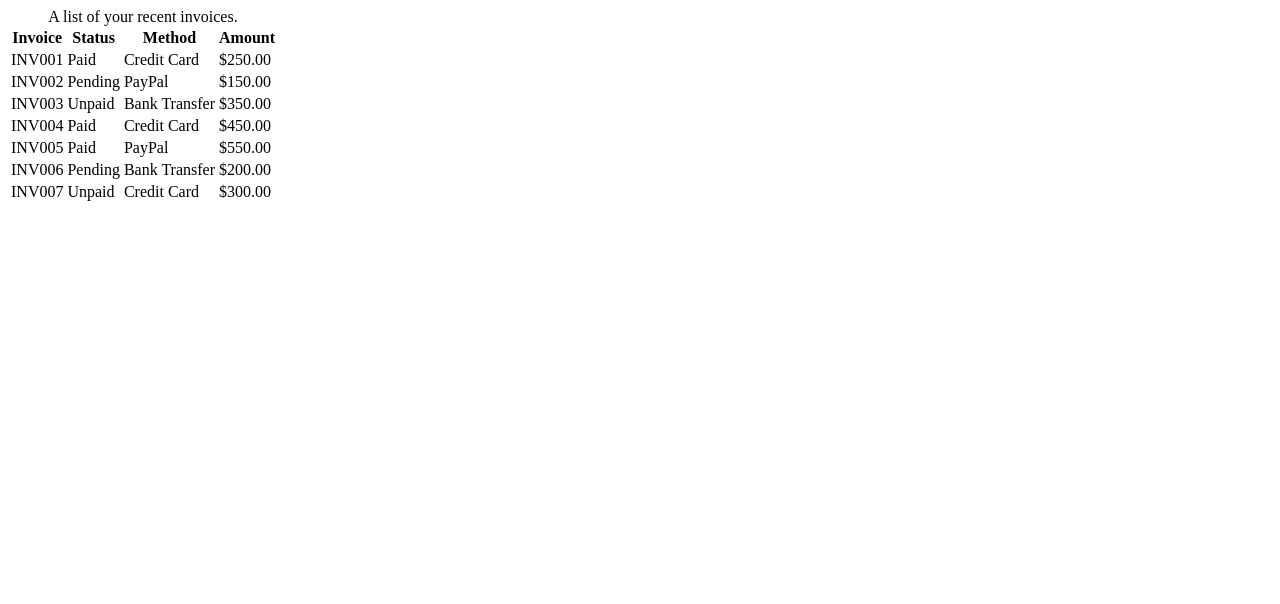
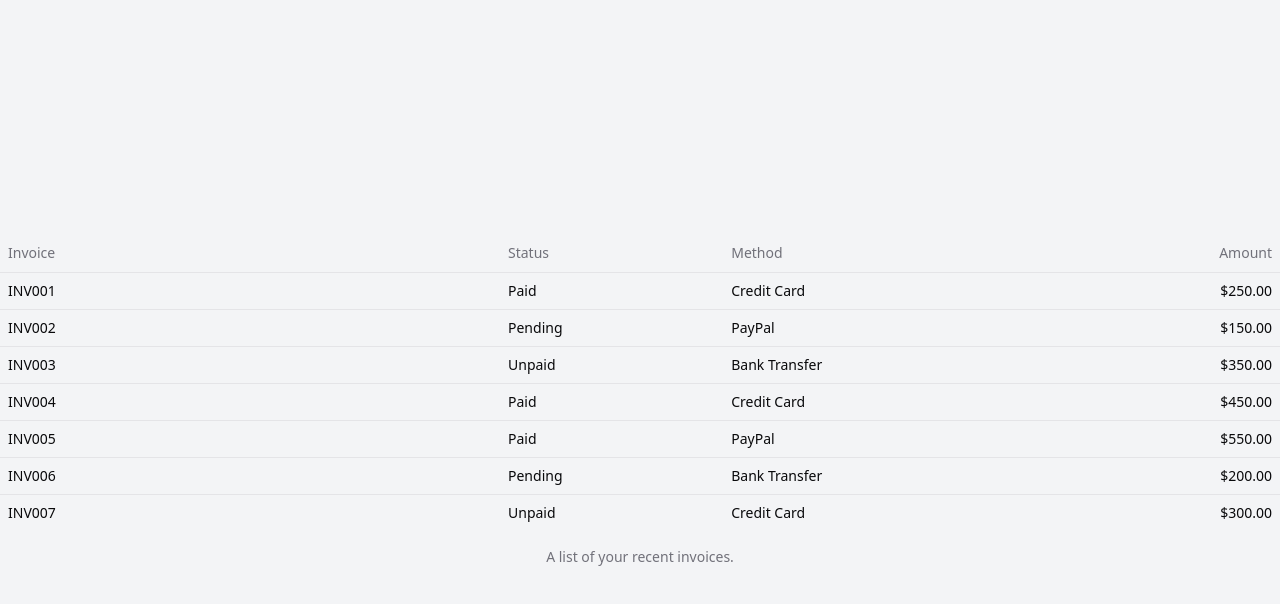
Before and after one commit to JosefStonon/App_Relatorio, a React (Vite) app: page / in a window 1280 px wide. Shown: the top 604 px of the page. Built offline with nearby package versions, Linux system fonts and the light colour scheme.

Commit message:
feat: setup

```diff
--- a/src/App.tsx
+++ b/src/App.tsx
@@ -1,8 +1,8 @@
-import { InvoicesTable } from './components/invoicesTable';
+import { InvoicesTable } from './views/components/invoicesTable';
 
 function App() {
   return (
-    <div className="">
+    <div className="flex flex-col justify-center items-center min-h-screen bg-gray-100">
       <InvoicesTable />
     </div>
   );
--- a/src/main.tsx
+++ b/src/main.tsx
@@ -1,6 +1,7 @@
 import { StrictMode } from 'react';
 import { createRoot } from 'react-dom/client';
 import App from './App.tsx';
+import './views/styles/index.css';
 
 createRoot(document.getElementById('root')!).render(
   <StrictMode>
--- a/src/components/invoicesTable/index.tsx
+++ b/src/views/components/invoicesTable/index.tsx
@@ -6,7 +6,7 @@ import {
   TableHead,
   TableHeader,
   TableRow,
-} from '@/components/ui/table';
+} from '@/views/components/ui/table';
 import { invoices } from './data';
 
 export function InvoicesTable() {
@@ -15,7 +15,7 @@ export function InvoicesTable() {
       <TableCaption>A list of your recent invoices.</TableCaption>
       <TableHeader>
         <TableRow>
-          <TableHead className="w-[100px]">Invoice</TableHead>
+          <TableHead className="w-[500px]">Invoice</TableHead>
           <TableHead>Status</TableHead>
           <TableHead>Method</TableHead>
           <TableHead className="text-right">Amount</TableHead>
--- a/src/components/ui/button.tsx
+++ b/src/views/components/ui/button.tsx
@@ -1,8 +1,8 @@
-import * as React from 'react';
 import { Slot } from '@radix-ui/react-slot';
 import { cva, type VariantProps } from 'class-variance-authority';
+import * as React from 'react';
 
-import { cn } from '@/lib/utils';
+import { cn } from '@/views/lib/utils';
 
 const buttonVariants = cva(
   'inline-flex items-center justify-center gap-2 whitespace-nowrap rounded-md text-sm font-medium transition-colors focus-visible:outline-none focus-visible:ring-1 focus-visible:ring-ring disabled:pointer-events-none disabled:opacity-50 [&_svg]:pointer-events-none [&_svg]:size-4 [&_svg]:shrink-0',
--- a/src/components/ui/input.tsx
+++ b/src/views/components/ui/input.tsx
@@ -1,6 +1,6 @@
 import * as React from 'react';
 
-import { cn } from '@/lib/utils';
+import { cn } from '@/views/lib/utils';
 
 const Input = React.forwardRef<HTMLInputElement, React.ComponentProps<'input'>>(
   ({ className, type, ...props }, ref) => {
--- /dev/null
+++ b/src/views/lib/utils.ts
@@ -0,0 +1,6 @@
+import { clsx, type ClassValue } from 'clsx';
+import { twMerge } from 'tailwind-merge';
+
+export function cn(...inputs: ClassValue[]) {
+  return twMerge(clsx(inputs));
+}
--- a/src/styles/index.css
+++ b/src/views/styles/index.css
@@ -28,8 +28,7 @@
     --chart-3: 197 37% 24%;
     --chart-4: 43 74% 66%;
     --chart-5: 27 87% 67%;
-    --radius: 0.5rem
-  }
+    --radius: 0.5rem}
   .dark {
     --background: 240 10% 3.9%;
     --foreground: 0 0% 98%;
@@ -54,8 +53,7 @@
     --chart-2: 160 60% 45%;
     --chart-3: 30 80% 55%;
     --chart-4: 280 65% 60%;
-    --chart-5: 340 75% 55%
-  }
+    --chart-5: 340 75% 55%}
 }
 
 @layer base {
```
Also changed, not shown: src/views/components/ui/table.tsx (renamed from src/components/ui/table.tsx, +4 -4 lines), components.json, src/views/components/invoicesTable/data.ts (renamed from src/components/invoicesTable/data.ts).
